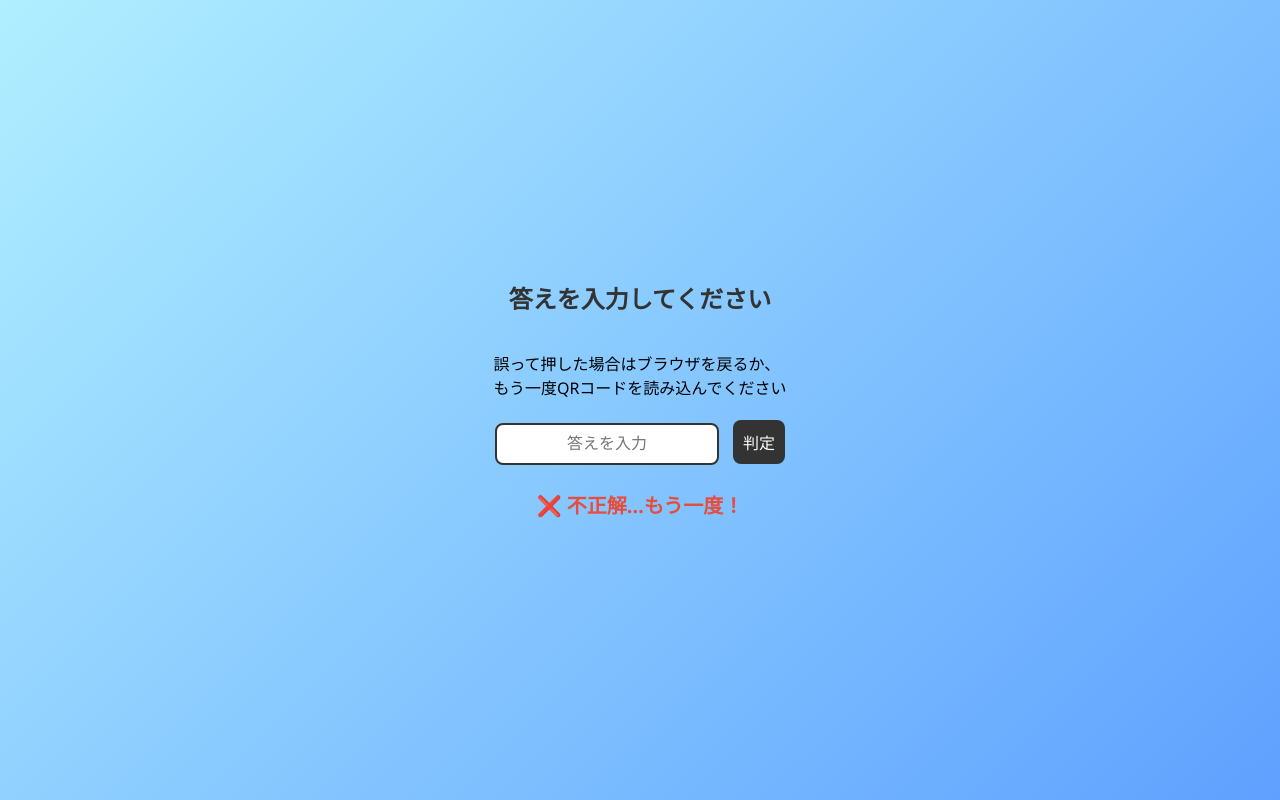
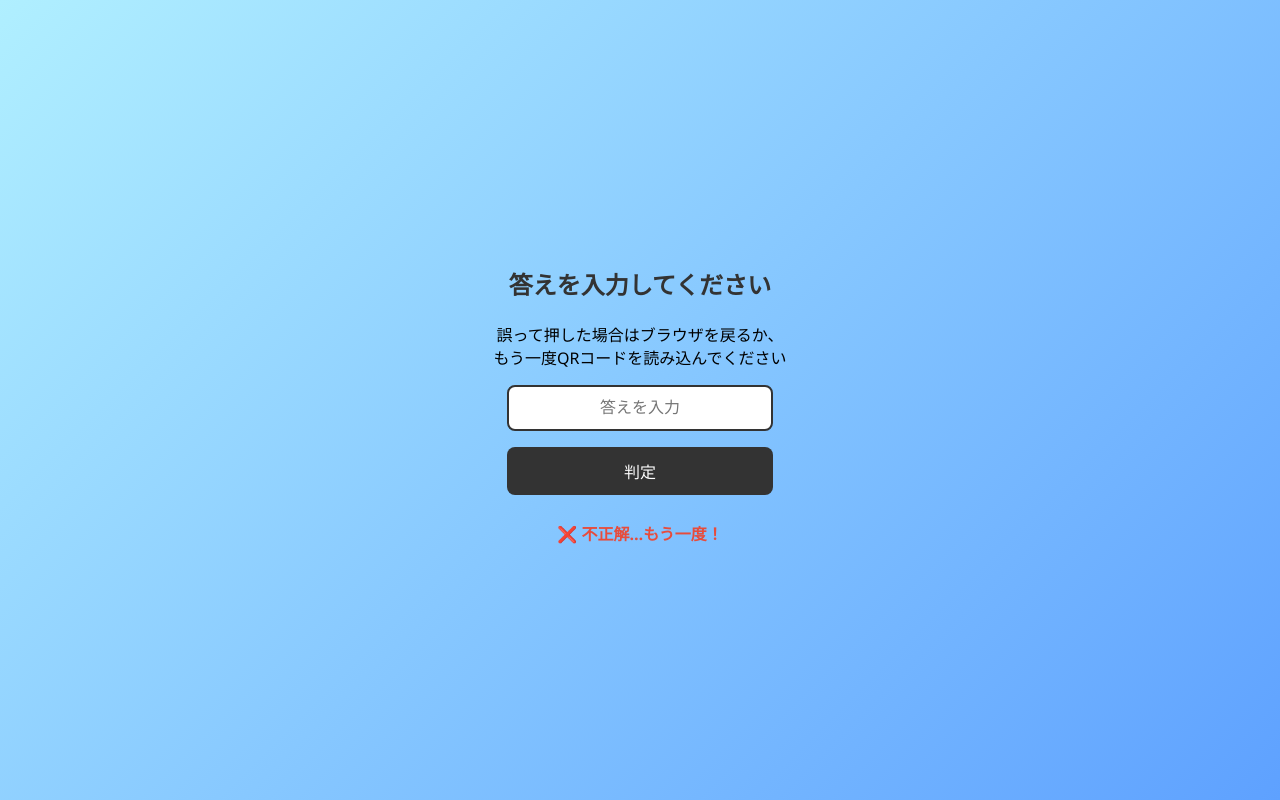
Before and after one commit to shuni1879/nazo-0dsko4r32, a plain HTML site: page hard.html in a window 1280 px wide. Both pictures are taken after a click on the button "判定". Drawn offline with Linux system fonts and the light colour scheme.

Commit message:
Update hard.html

```diff
--- a/hard.html
+++ b/hard.html
@@ -1,6 +1,8 @@
 <!DOCTYPE html>
 <html lang="ja">
 <head>
+  <meta charset="UTF-8">
+  <meta name="viewport" content="width=device-width, initial-scale=1.0">
   <title>追加の謎に挑戦</title>
   <style>
     body {
@@ -14,23 +16,33 @@
       padding: 10px;
       background: linear-gradient(135deg, #b0efff, #5ea1ff);
       box-sizing: border-box;
+      text-align: center;
     }
 
     h2 {
       color: #333;
-      margin-bottom: 20px;
+      margin-bottom: 15px;
+      font-size: 1.5rem;
+    }
+
+    p {
+      font-size: 1rem;
+      margin: 8px 0;
+      line-height: 1.4;
     }
 
     input, button {
-      padding: 10px;
+      padding: 12px;
       border-radius: 8px;
-      font-size: 16px;
-      margin: 5px;
+      font-size: 1rem;
+      margin: 8px 0;
+      width: 90%;
+      max-width: 300px;
+      box-sizing: border-box;
     }
 
     input {
       border: 2px solid #333;
-      width: 200px;
       text-align: center;
     }
 
@@ -48,14 +60,14 @@
 
     #result {
       margin-top: 20px;
-      font-size: 20px;
+      font-size: 1rem;
       font-weight: bold;
-      text-align: center;
+      line-height: 1.4;
     }
 
     .congrat {
       color: #474aff;
-      font-size: 50px;   /* 大きく強調 */
+      font-size: 2.5rem;   /* 大きく強調 */
       font-weight: bold;
       display: block;
       margin-bottom: 15px;
@@ -63,13 +75,15 @@
     }
 
     .message {
-      color: #000000;
-      font-size: 20px;   /* 普通サイズ */
+      color: #000;
+      font-size: 1.1rem;   /* 普通サイズ */
+      line-height: 1.4;
     }
 
     .wrong {
       color: #e74c3c;
       animation: shake 0.4s ease;
+      font-size: 1rem;
     }
 
     @keyframes pop {
@@ -89,10 +103,12 @@
 <body>
   <h2>答えを入力してください</h2>
   <p>誤って押した場合はブラウザを戻るか、<br>もう一度QRコードを読み込んでください</p>
+
   <div id="quiz-area">
     <input type="text" id="answer" placeholder="答えを入力">
     <button onclick="checkAnswer()">判定</button>
   </div>
+
   <p id="result"></p>
 
   <script>
@@ -101,18 +117,17 @@
       const result = document.getElementById("result");
       const correctAnswers = ["ゆうしきしゃ", "有識者"];
 
-    if (correctAnswers.includes(input.toLowerCase())) {
-        // 入力欄とボタンを消す
+      if (correctAnswers.includes(input.toLowerCase())) {
         document.body.style.background = "linear-gradient(135deg, #f6d365, #fda085)";
         document.getElementById("quiz-area").style.display = "none";
         document.querySelector("h2").style.display = "none";
         document.querySelector("p").style.display = "none";
 
-        // Congratulation! を大きく表示
         result.innerHTML = `
-        <span class="congrat">🎉 Congratulations! 🎉</span><br>
-        <span class="message">あなたは無事に<br>全ての謎を解決できました！<br><br>
-        この画面を係員に見せると<br>お菓子を交換できます。</span>`;
+          <span class="congrat">🎉 Congratulations! 🎉</span>
+          <span class="message">あなたは無事に<br>全ての謎を解決できました！<br><br>
+          この画面を係員に見せると<br>お菓子を交換できます。</span>
+        `;
       } else {
         result.textContent = "❌ 不正解…もう一度！";
         result.className = "wrong";
```
